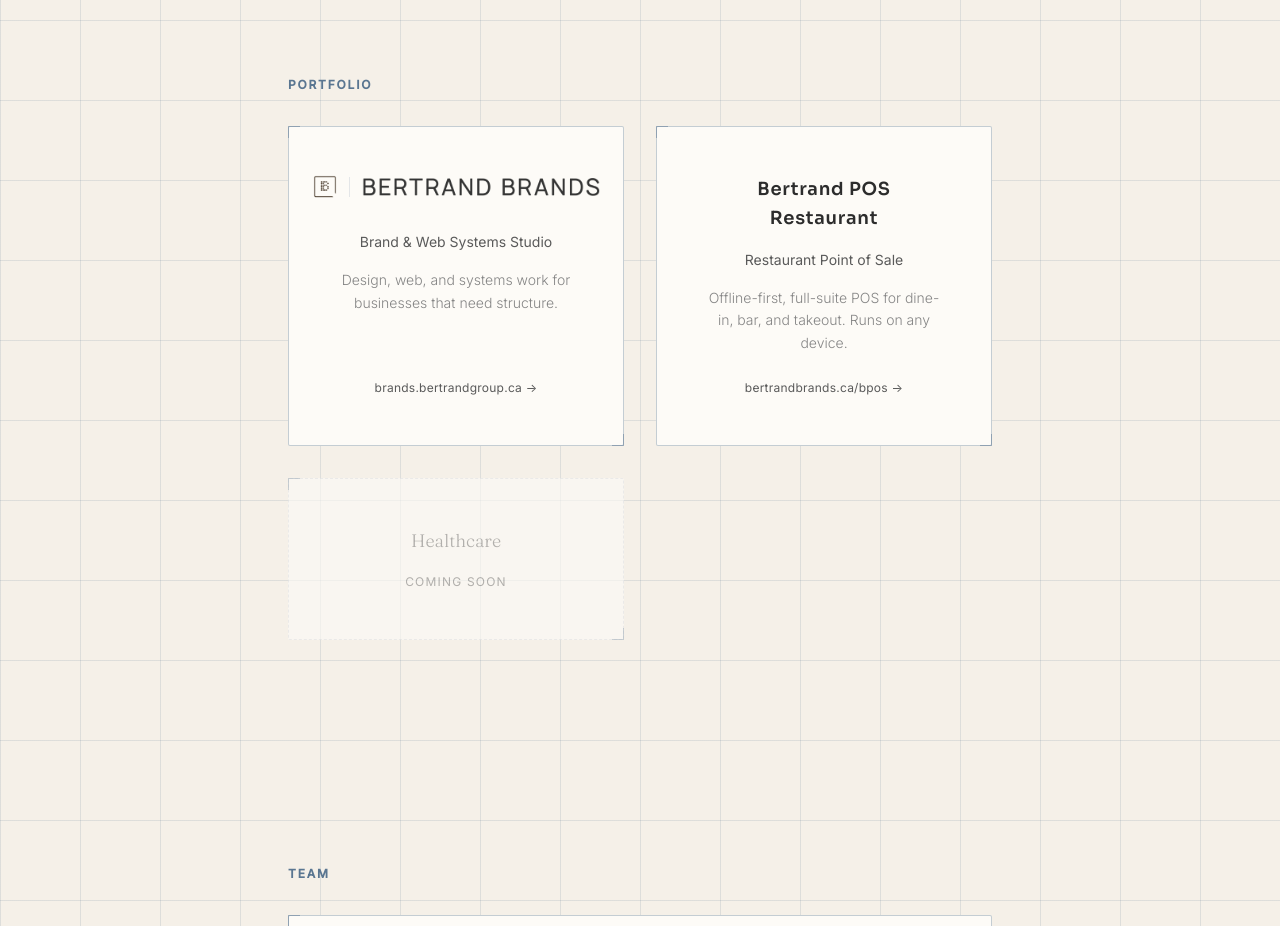
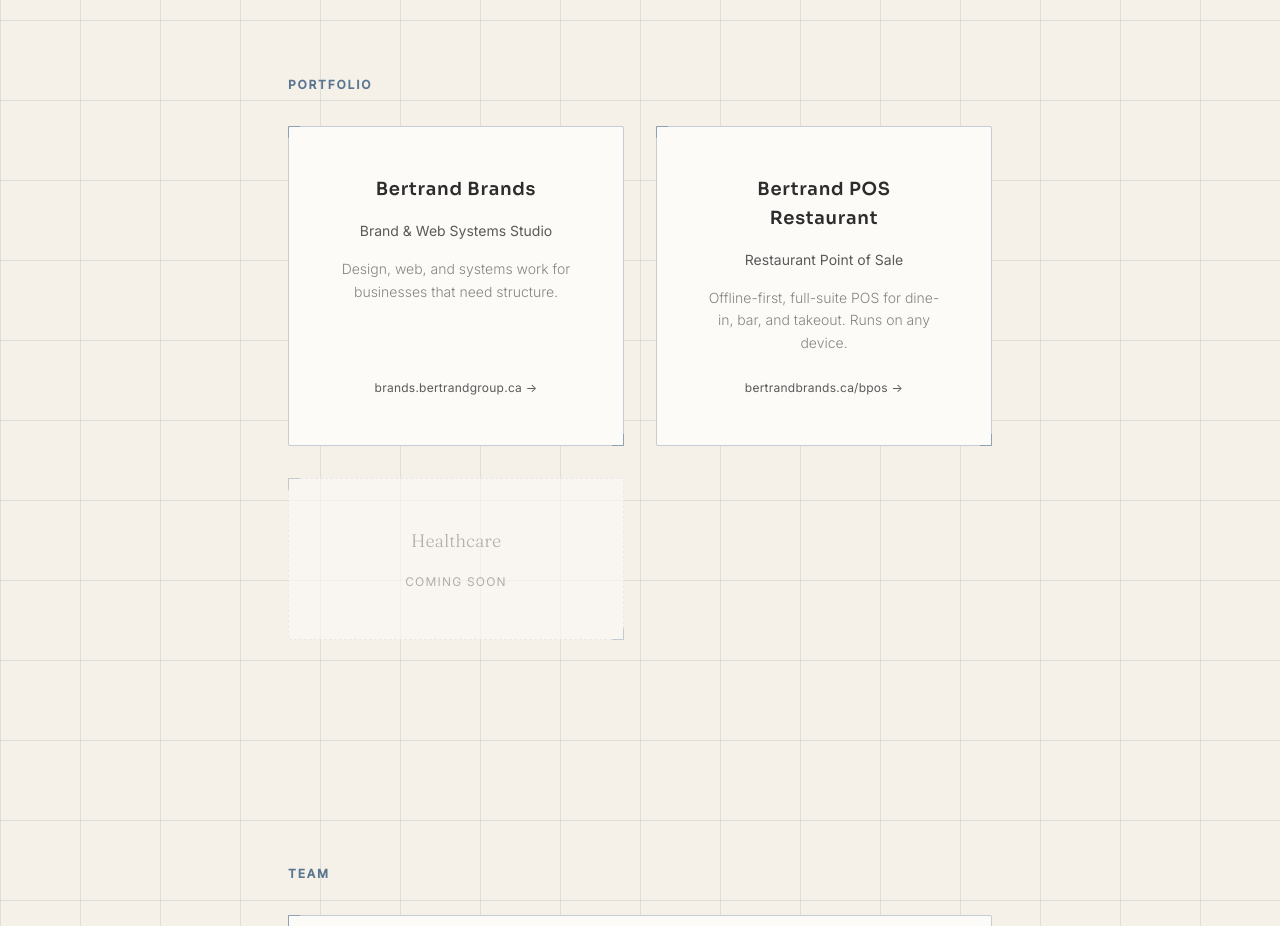
Before and after one commit to sctbrt/bertrandgroup, a Next.js app: page / in a window 1280 px wide. Shown: the part 1340-2266 px from the top of the page. Built offline with nearby package versions, Linux system fonts and the light colour scheme.

Commit message:
Portfolio cards: drop image lockup for text names, fix center alignment

```diff
--- a/src/components/portfolio-grid.tsx
+++ b/src/components/portfolio-grid.tsx
@@ -1,5 +1,3 @@
-import Image from "next/image"
-
 const divisions = [
   {
     name: "Bertrand Brands",
@@ -8,8 +6,6 @@
       "Design, web, and systems work for businesses that need structure.",
     href: "https://brands.bertrandgroup.ca",
     linkText: "brands.bertrandgroup.ca",
-    logomark: "/assets/bertrand-brands-logomark.png",
-    wordmark: "/assets/bertrand-brands-wordmark-light-2026.png",
   },
   {
     name: "Bertrand POS Restaurant",
@@ -42,35 +38,7 @@
               target={div.href.startsWith("https://brands.") ? undefined : "_blank"}
               rel={div.href.startsWith("https://brands.") ? undefined : "noopener noreferrer"}
             >
-              {div.logomark ? (
-                <div className="bg-portfolio__lockup">
-                  <Image
-                    src={div.logomark}
-                    alt=""
-                    width={24}
-                    height={24}
-                    className="bg-portfolio__logomark"
-                  />
-                  <span className="bg-portfolio__divider" aria-hidden="true" />
-                  <Image
-                    src={div.wordmark!}
-                    alt={div.name}
-                    width={120}
-                    height={24}
-                    className="bg-portfolio__wordmark bg-portfolio__wordmark--lockup"
-                  />
-                </div>
-              ) : div.wordmark ? (
-                <Image
-                  src={div.wordmark}
-                  alt={div.name}
-                  width={160}
-                  height={24}
-                  className="bg-portfolio__wordmark"
-                />
-              ) : (
-                <span className="bg-portfolio__tile-name">{div.name}</span>
-              )}
+              <span className="bg-portfolio__tile-name">{div.name}</span>
               <p className="bg-portfolio__role">{div.role}</p>
               <p className="bg-portfolio__desc">{div.description}</p>
               <span className="bg-portfolio__link">
@@ -122,7 +90,7 @@
           padding: var(--space-lg);
           display: flex;
           flex-direction: column;
-          align-items: center;
+          align-items: stretch;
           text-align: center;
           gap: var(--space-sm);
           transition: border-color var(--duration-fast) ease,
@@ -163,39 +131,6 @@
         .bg-portfolio__tile--placeholder:hover {
           border-color: var(--blueprint-line-light);
           box-shadow: none;
-        }
-        .bg-portfolio__lockup {
-          display: flex;
-          align-items: center;
-          justify-content: center;
-          gap: 12px;
-          margin-bottom: var(--space-sm);
-        }
-        .bg-portfolio__logomark {
-          width: 24px;
-          height: 24px;
-          opacity: 0.9;
-          flex-shrink: 0;
-          filter: brightness(0.15);
-        }
-        .bg-portfolio__divider {
-          width: 1px;
-          height: 20px;
-          background: var(--blueprint-line-light);
-          flex-shrink: 0;
-        }
-        .bg-portfolio__wordmark {
-          height: 24px;
-          max-width: 100%;
-          width: auto;
-          object-fit: contain;
-          object-position: center;
-          opacity: 0.9;
-          margin-bottom: var(--space-sm);
-          filter: brightness(0.15);
-        }
-        .bg-portfolio__wordmark--lockup {
-          margin-bottom: 0;
         }
         .bg-portfolio__role {
           font-family: var(--font-body);
```
